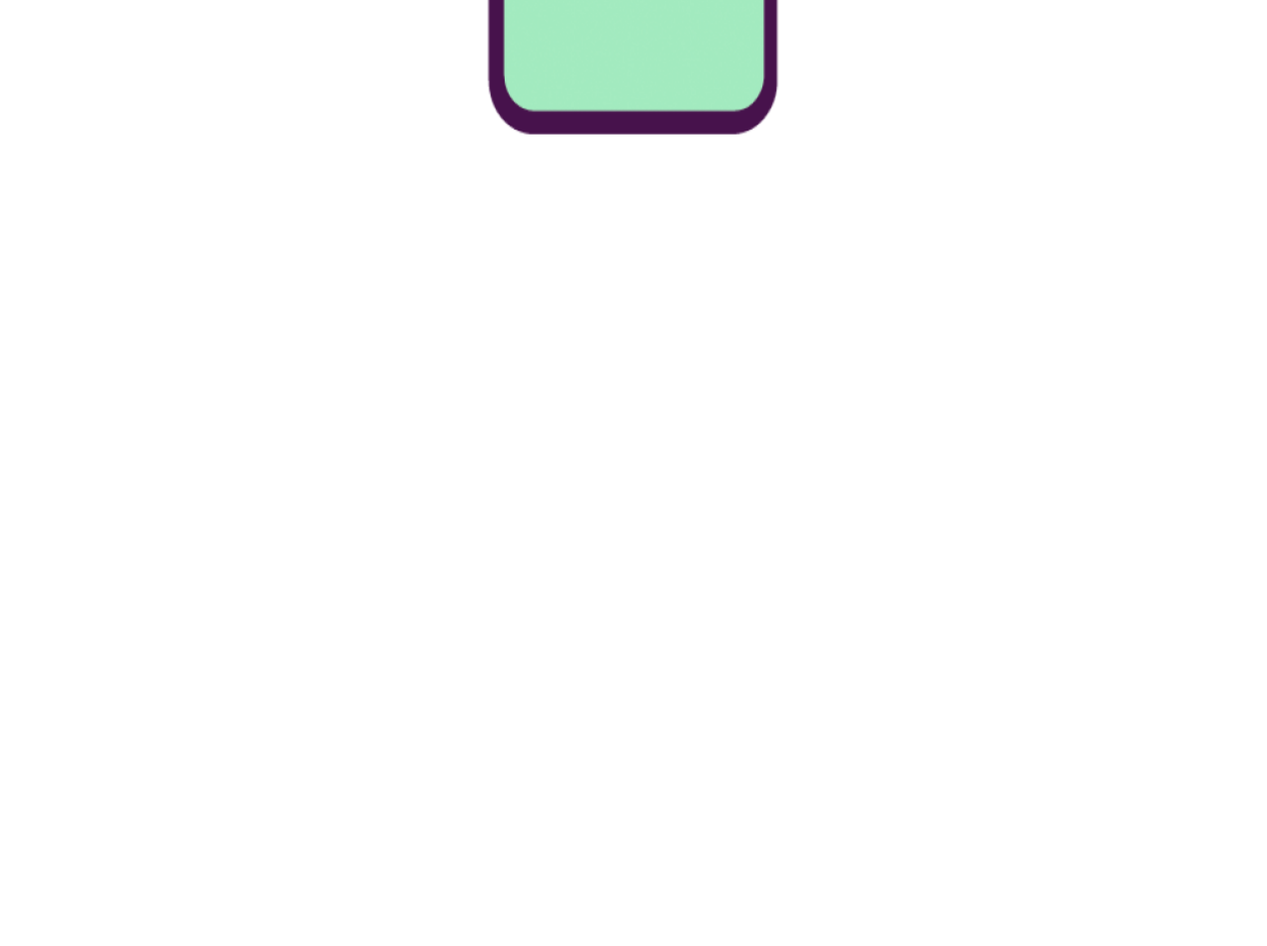
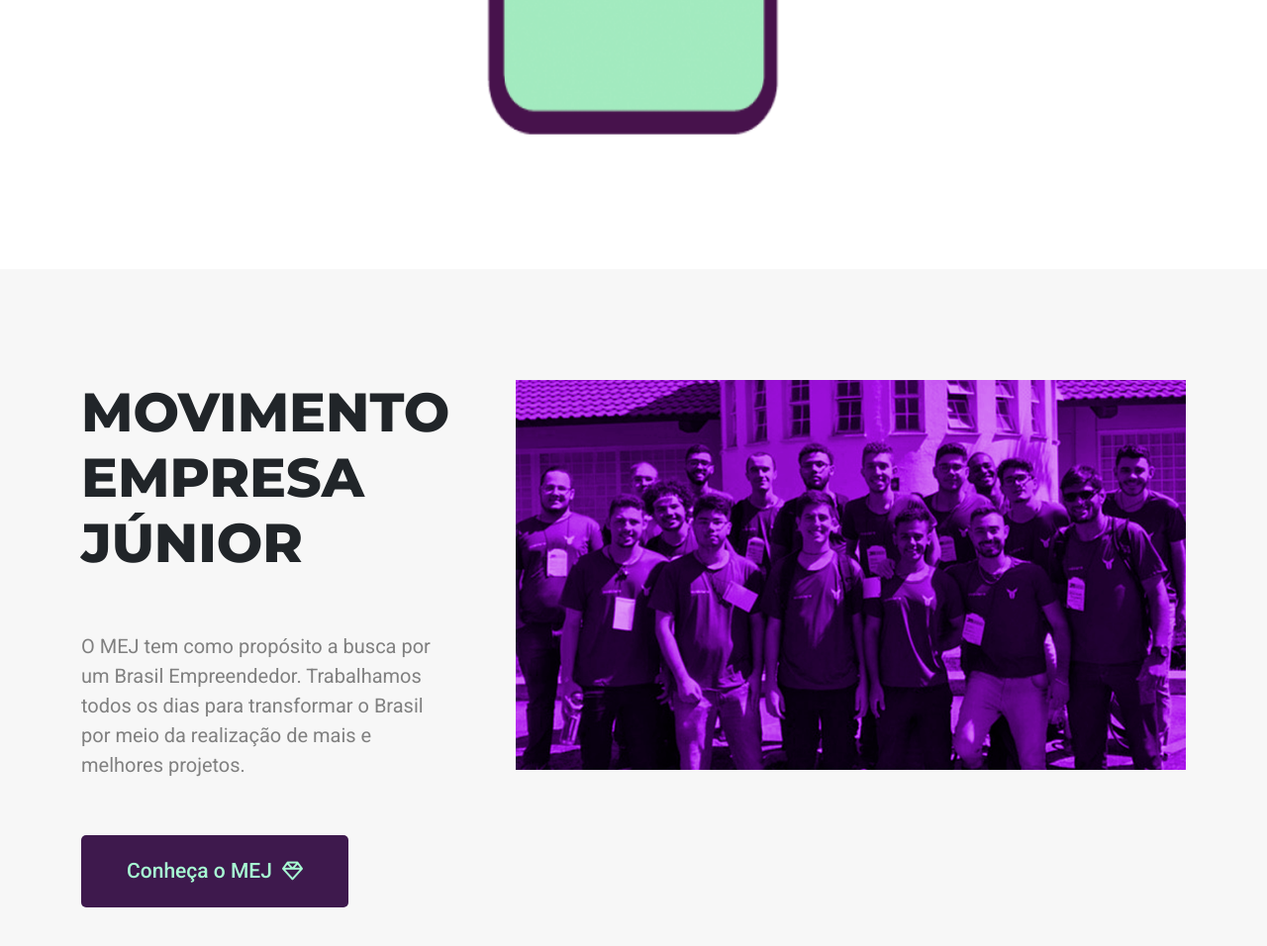
Before and after one commit to Viniciusrsdev/bugWare-HTML, a plain HTML site: page index.html in a window 1280 px wide. Shown: the part 3064-4020 px from the top of the page at 99% size. Before the commit the page ends 3336 px from the top, so only its background shows below. Drawn offline with nearby package versions, Linux system fonts and the light colour scheme.

Commit message:
secao mej

```diff
--- a/css/style.css
+++ b/css/style.css
@@ -151,3 +151,47 @@ img {
   display: flex;
   align-items: center;
 }
+
+.mej {
+  background-color: #f7f7f7;
+}
+
+.title-mej h1 {
+  font-weight: 800;
+  font-size: 55px;
+  margin-bottom: 3.5rem;
+}
+
+.subtitle-mej {
+  font-size: 20px;
+  color: grey;
+}
+
+.button-mej {
+  background-color: #3e194d;
+  width: 270px;
+  height: 73px;
+  border-radius: 5px;
+  margin-top: 3.5rem;
+}
+
+.button-mej a {
+  text-decoration: none;
+  color: #a7fbd3;
+  font-size: 21px;
+  font-weight: 500;
+  width: 100%;
+  height: 100%;
+  display: flex;
+  align-items: center;
+  justify-content: center;
+}
+
+.button-mej i {
+  margin-left: 10px;
+}
+
+.image-mej {
+  margin-left: auto;
+  width: 92%;
+}
--- a/index.html
+++ b/index.html
@@ -24,7 +24,6 @@
   </head>
   <body>
     <main>
-
       <section class="contact-us">
         <img src="./assets/home_site.jpg" alt="Nos contate!" />
       </section>
@@ -111,7 +110,9 @@
           </div>
 
           <div class="row row-services">
-            <div class="col-12 col-sm-12 col-md-12 col-lg-12 col-xl-4 col-xxl-4">
+            <div
+              class="col-12 col-sm-12 col-md-12 col-lg-12 col-xl-4 col-xxl-4"
+            >
               <div class="item-services">
                 <p class="item-services-title">DESENVOLVIMENTO WEB E MOBILE</p>
 
@@ -119,35 +120,37 @@
                   Desenvolvimento de sites responsivos e sistemas web, além de
                   aplicativos móveis para Android, iOS e Desktop.
                 </p>
-                </p>
               </div>
 
               <div class="item-services">
-                <p class="item-services-title">INTERNET DAS COISAS / AUTOMAÇÃO</p>
+                <p class="item-services-title">
+                  INTERNET DAS COISAS / AUTOMAÇÃO
+                </p>
 
                 <p class="item-services-desc">
-                  Comunicação e conexão de dispositivos e
-                  instrumentos através de redes e elaboração de sistemas de controle.
-                </p>
+                  Comunicação e conexão de dispositivos e instrumentos através
+                  de redes e elaboração de sistemas de controle.
                 </p>
               </div>
             </div>
 
-            <div class="col-12 col-sm-12 col-md-12 col-lg-12 col-xl-4 col-xxl-4">
+            <div
+              class="col-12 col-sm-12 col-md-12 col-lg-12 col-xl-4 col-xxl-4"
+            >
               <div class="img-services">
-                <img src="./assets/servicos-1.png">
+                <img src="./assets/servicos-1.png" />
               </div>
-
             </div>
 
-            <div class="col-12 col-sm-12 col-md-12 col-lg-12 col-xl-4 col-xxl-4">
+            <div
+              class="col-12 col-sm-12 col-md-12 col-lg-12 col-xl-4 col-xxl-4"
+            >
               <div class="item-services right">
                 <p class="item-services-title">CONSULTORIA</p>
 
                 <p class="item-services-desc">
-                  Oferecemos orientações, diagnósticos e avaliações sobre projetos,
-                  serviços ou sistemas nas áreas de TI e automação.
-                </p>
+                  Oferecemos orientações, diagnósticos e avaliações sobre
+                  projetos, serviços ou sistemas nas áreas de TI e automação.
                 </p>
               </div>
 
@@ -155,9 +158,8 @@
                 <p class="item-services-title">MINICURSOS E WORKSHOPS</p>
 
                 <p class="item-services-desc">
-                  Oferecemos minicursos e workshops na área de
-                  tecnologia para alunos e a comunidade.
-                </p>
+                  Oferecemos minicursos e workshops na área de tecnologia para
+                  alunos e a comunidade.
                 </p>
               </div>
             </div>
@@ -165,6 +167,33 @@
         </div>
       </section>
 
+      <section class="mej padding-section">
+        <div class="container">
+          <div class="row">
+            <div class="col-12 col-sm-12 col-md-12 col-lg-4 col-xl-4 col-xxl-4">
+              <div class="title-mej">
+                <h1>MOVIMENTO EMPRESA JÚNIOR</h1>
+              </div>
+              <div class="subtitle-mej">
+                <p>
+                  O MEJ tem como propósito a busca por um Brasil Empreendedor.
+                  Trabalhamos todos os dias para transformar o Brasil por meio
+                  da realização de mais e melhores projetos.
+                </p>
+              </div>
+              <div class="button-mej">
+                <a href="#">Conheça o MEJ <i class="far fa-gem"></i></a>
+              </div>
+            </div>
+
+            <div class="col-12 col-sm-12 col-md-12 col-lg-8 col-xl-8 col-xxl-8">
+              <div class="image-mej">
+                <img src="./assets/Membros.png" />
+              </div>
+            </div>
+          </div>
+        </div>
+      </section>
     </main>
 
     <footer>
```
